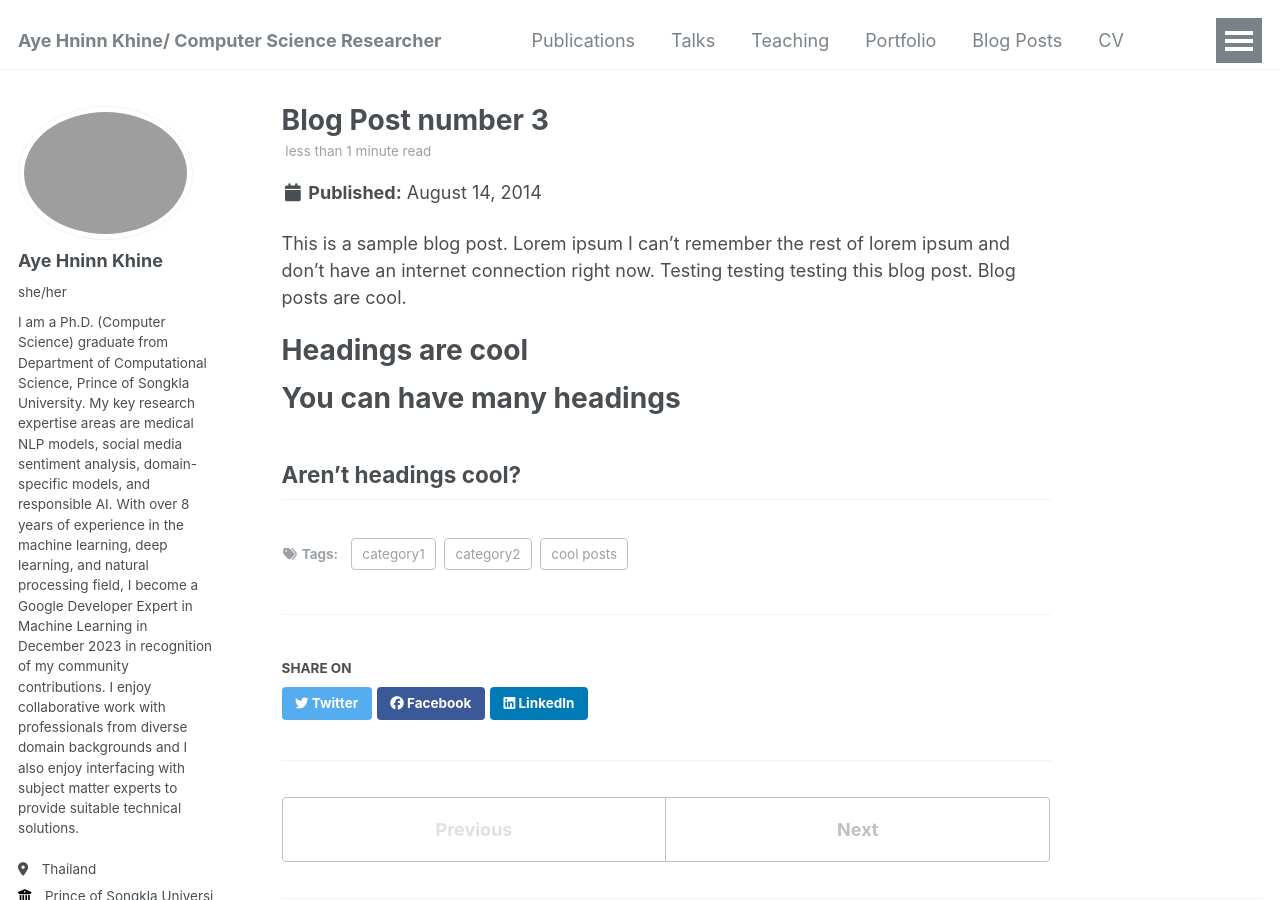
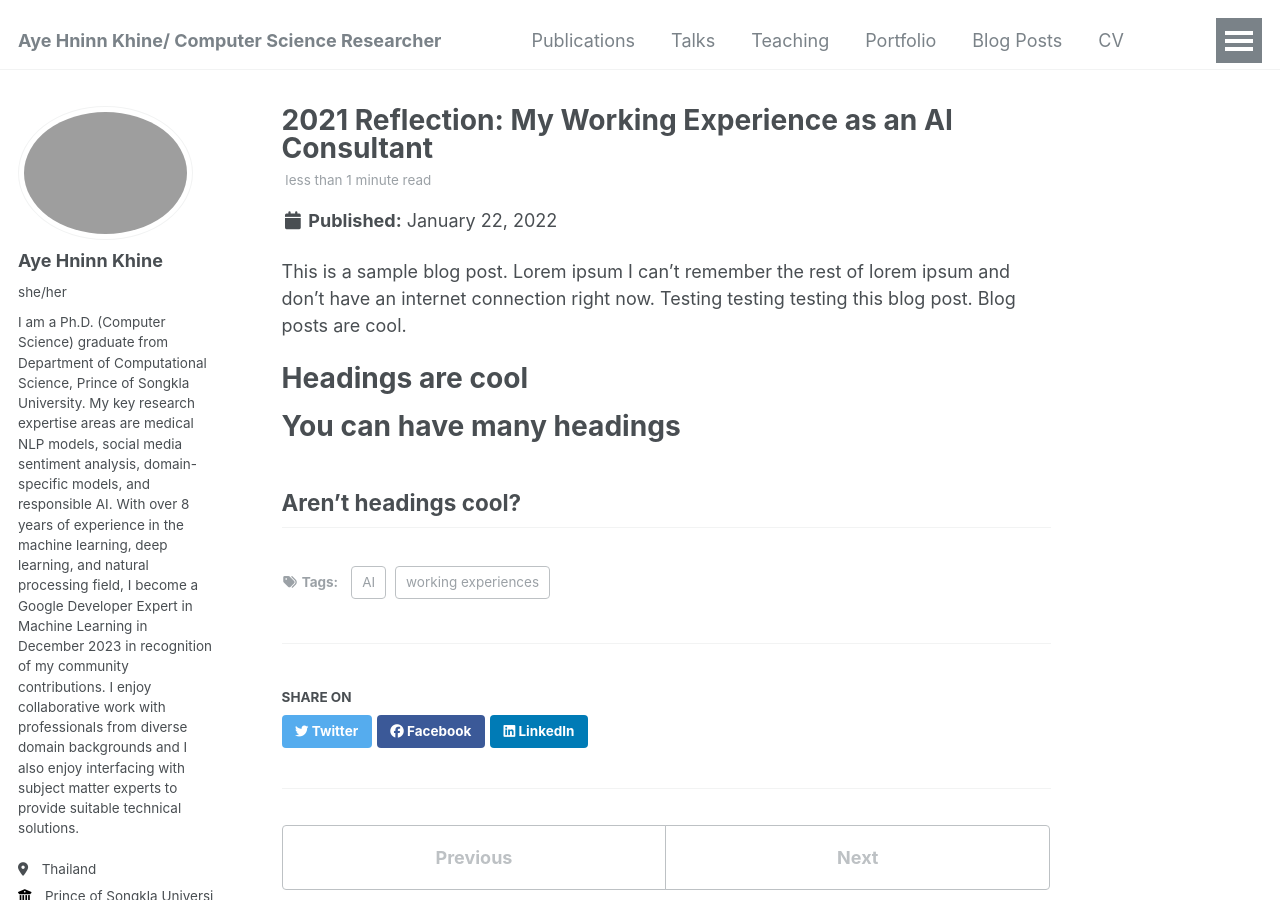
Before and after one commit to ayehninnkhine/ayehninnkhine.github.io, a Jekyll site: the page built from _posts/2014-08-14-blog-post-3.md, in a window 1280 px wide and 900 px high. Built offline with Jekyll 4.4.1, drawn with Linux system fonts in a browser that asks for light colours; some web fonts are replaced.

Commit message:
Update 2014-08-14-blog-post-3.md

```diff
--- a/_posts/2014-08-14-blog-post-3.md
+++ b/_posts/2014-08-14-blog-post-3.md
@@ -1,11 +1,10 @@
 ---
-title: 'Blog Post number 3'
-date: 2014-08-14
-permalink: /posts/2014/08/blog-post-3/
+title: '2021 Reflection: My Working Experience as an AI Consultant'
+date: 2022-01-22
+permalink: "https://medium.com/@ayehninnkhine/2021-reflection-my-working-experience-as-an-ai-consultant-29da22b8b37"
 tags:
-  - cool posts
-  - category1
-  - category2
+  - working experiences
+  - AI
 ---
 
 This is a sample blog post. Lorem ipsum I can't remember the rest of lorem ipsum and don't have an internet connection right now. Testing testing testing this blog post. Blog posts are cool.
```
